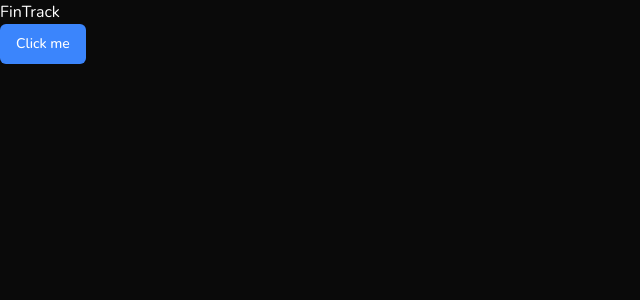
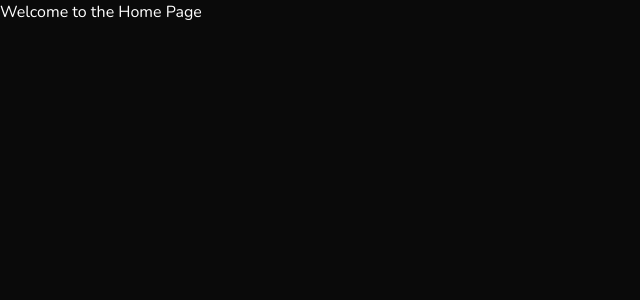
Before and after one commit to jessesiqueira-dev/fintrack, a React (Vite) app: page / in a window 1280 px wide. Shown: the top 300 px of the page, without its empty margins (0-640 px from the left). Built offline with nearby package versions, Linux system fonts and the light colour scheme.

Commit message:
feat: set up React Router and add initial pages

```diff
--- a/package.json
+++ b/package.json
@@ -26,6 +26,7 @@
     "lucide-react": "^1.28.0",
     "react": "^18.3.1",
     "react-dom": "^18.3.1",
+    "react-router": "^7.1.1",
     "tailwind-merge": "^3.6.0",
     "tailwindcss-animate": "^1.0.7"
   },
--- a/src/main.jsx
+++ b/src/main.jsx
@@ -1,13 +1,23 @@
-import './index.css'
 import './index.css'
 
 import { StrictMode } from 'react'
 import { createRoot } from 'react-dom/client'
+import { BrowserRouter, Route, Routes } from 'react-router'
 
-import App from './App.jsx'
+import HomePage from './pages/home'
+import LoginPage from './pages/login'
+import NotFoundPage from './pages/not-found'
+import SignUpPage from './pages/signup'
 
 createRoot(document.getElementById('root')).render(
   <StrictMode>
-    <App />
+    <BrowserRouter>
+      <Routes>
+        <Route path="/login" element={<LoginPage />} />
+        <Route path="/signup" element={<SignUpPage />} />
+        <Route path="/" element={<HomePage />} />
+        <Route path="*" element={<NotFoundPage />} />
+      </Routes>
+    </BrowserRouter>
   </StrictMode>
 )
--- /dev/null
+++ b/src/pages/home.jsx
@@ -0,0 +1,5 @@
+const HomePage = () => {
+  return <h1>Welcome to the Home Page</h1>
+}
+
+export default HomePage
--- /dev/null
+++ b/src/pages/login.jsx
@@ -0,0 +1,5 @@
+const LoginPage = () => {
+  return <h1>Login Page</h1>
+}
+
+export default LoginPage
--- /dev/null
+++ b/src/pages/not-found.jsx
@@ -0,0 +1,5 @@
+const NotFoundPage = () => {
+  return <h1>404 - Page Not Found</h1>
+}
+
+export default NotFoundPage
--- /dev/null
+++ b/src/pages/signup.jsx
@@ -0,0 +1,5 @@
+const SignUpPage = () => {
+  return <h1>Sign Up Page</h1>
+}
+
+export default SignUpPage
```
Also changed, not shown: 1 other file (tests, documents, lock files or other folders).
